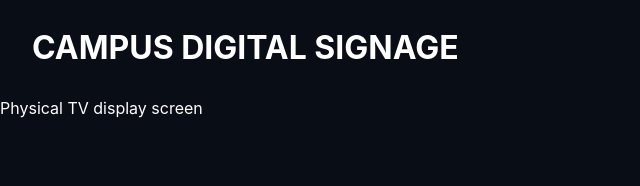
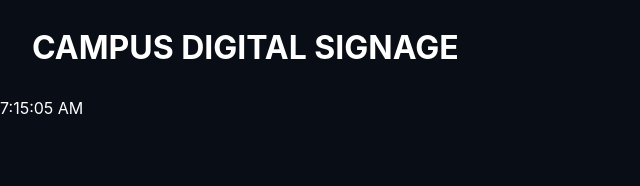
Before and after one commit to BrianC0des/campus-bulletin-board, a React (Vite) app in the folder frontend/: page /display in a window 1280 px wide. Shown: the top 186 px of the page, without its empty margins (0-640 px from the left). Built offline with nearby package versions, Linux system fonts and the light colour scheme.

Commit message:
add philippine time clock to display screen

```diff
--- a/frontend/src/pages/DisplayScreen.jsx
+++ b/frontend/src/pages/DisplayScreen.jsx
@@ -1,17 +1,24 @@
-import React, { useState } from 'react';
+import React, { useState, useEffect } from 'react';
 import '../styles/displays.css';
 
 export default function DisplayScreen() {
-  const [announcements] = useState([]);
+  const [currentTime, setCurrentTime] = useState(
+    new Date().toLocaleTimeString('en-PH', { timeZone: 'Asia/Manila' })
+  );
+
+  useEffect(() => {
+    const t = setInterval(() => {
+      setCurrentTime(new Date().toLocaleTimeString('en-PH', { timeZone: 'Asia/Manila' }));
+    }, 1000);
+    return () => clearInterval(t);
+  }, []);
 
   return (
     <main className="tv-fullscreen-screen">
       <header className="tv-standby-header">
         <h1>CAMPUS DIGITAL SIGNAGE</h1>
       </header>
-      <section className="tv-standby-content">
-        <p className="tv-instructions">Physical TV display screen</p>
-      </section>
+      <footer className="tv-clock">{currentTime}</footer>
     </main>
   );
 }
```
